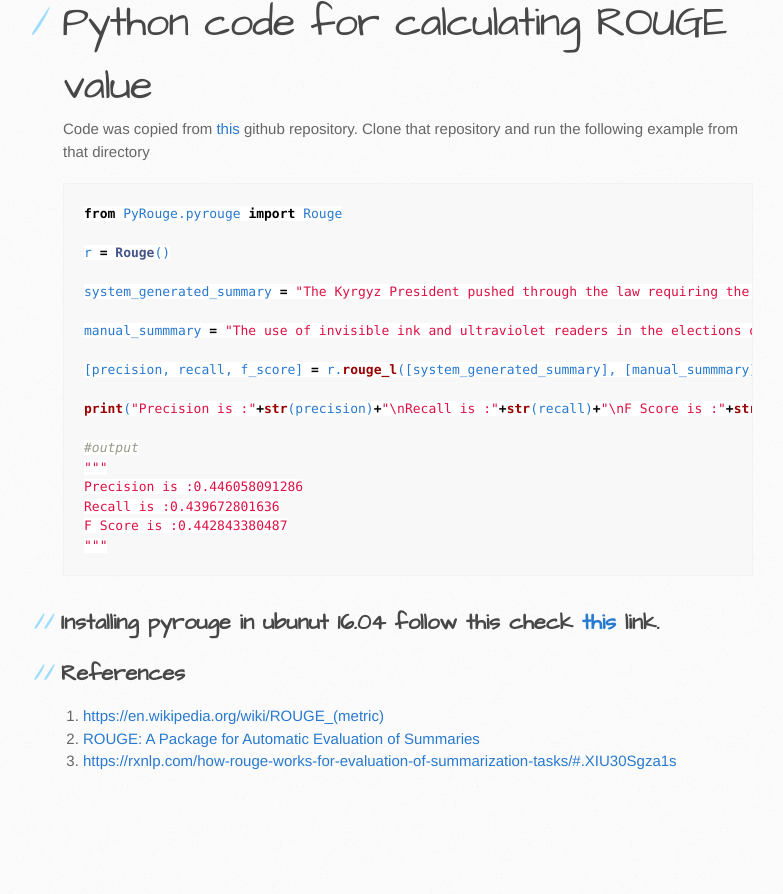
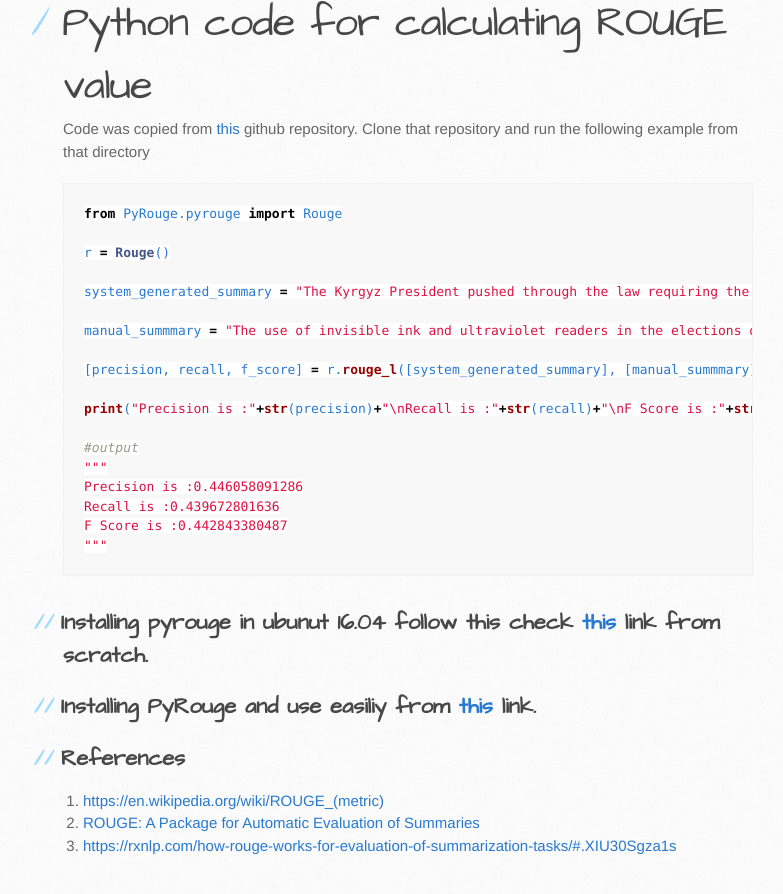
Before and after one commit to sagorbrur/sagorbrur.github.io, a Jekyll site: the page built from rouge.md, in a window 1280 px wide and 900 px high, scrolled down 1990 px. Shown: the top 894 px of the window, without its empty margins (107-890 px from the left). Built offline with Jekyll 4.4.1, drawn with Linux system fonts in a browser that asks for light colours; our own code applies the rules of GitHub Pages for plain Markdown files; before the commit the page ends 2805 px from its top, so only the background shows below that.

Commit message:
Update rouge.md

```diff
--- a/rouge.md
+++ b/rouge.md
@@ -87,7 +87,9 @@ F Score is :0.442843380487
 
 
 
-## Installing pyrouge in ubunut 16.04 follow this check [this](install_rouge.md) link.
+## Installing pyrouge in ubunut 16.04 follow this check [this](install_rouge.md) link from scratch.
+
+## Installing PyRouge and use easiliy from [this](https://github.com/pltrdy/rouge) link.
 
 ## References
 1. [https://en.wikipedia.org/wiki/ROUGE_(metric)](https://en.wikipedia.org/wiki/ROUGE_(metric))
```
